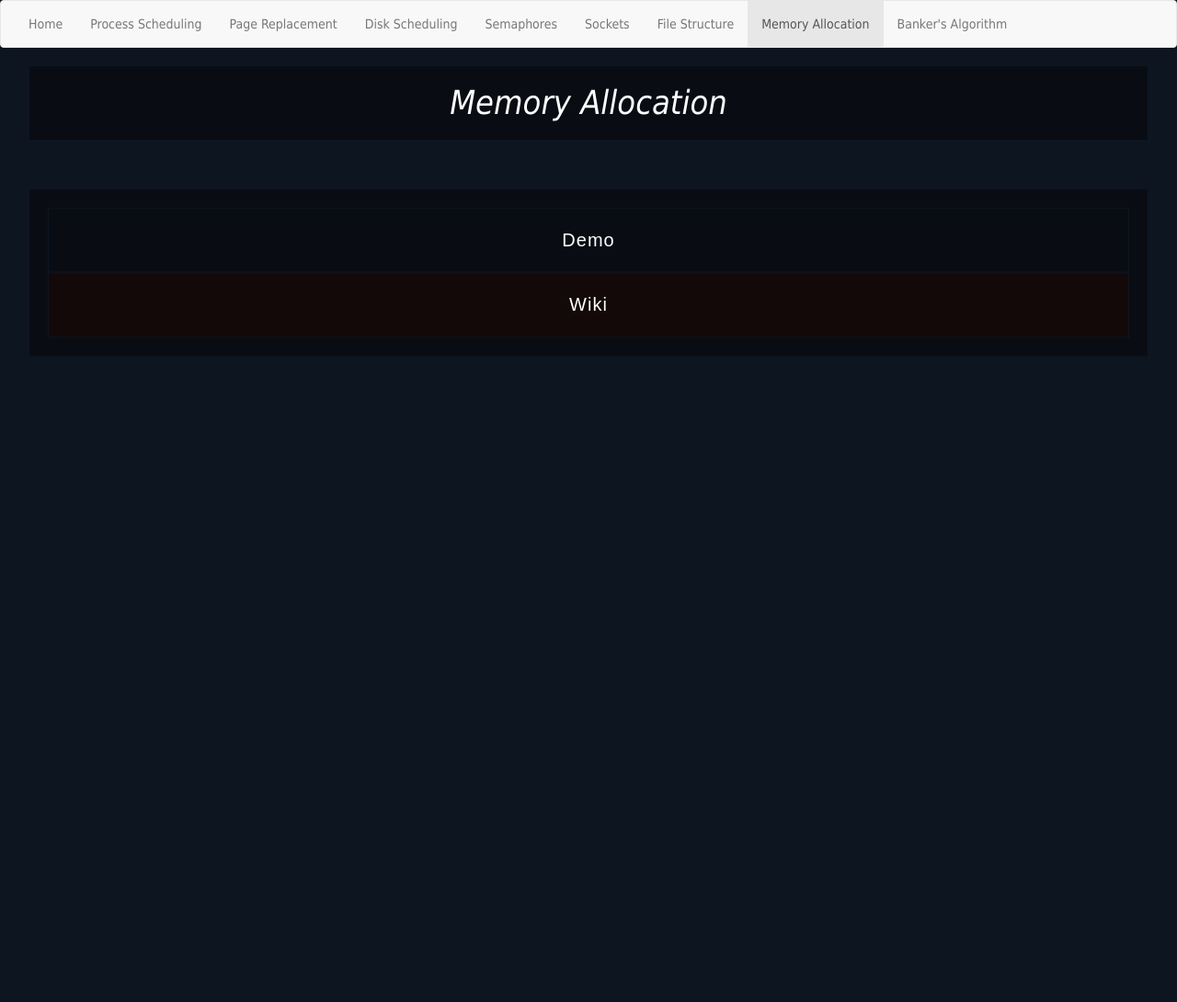
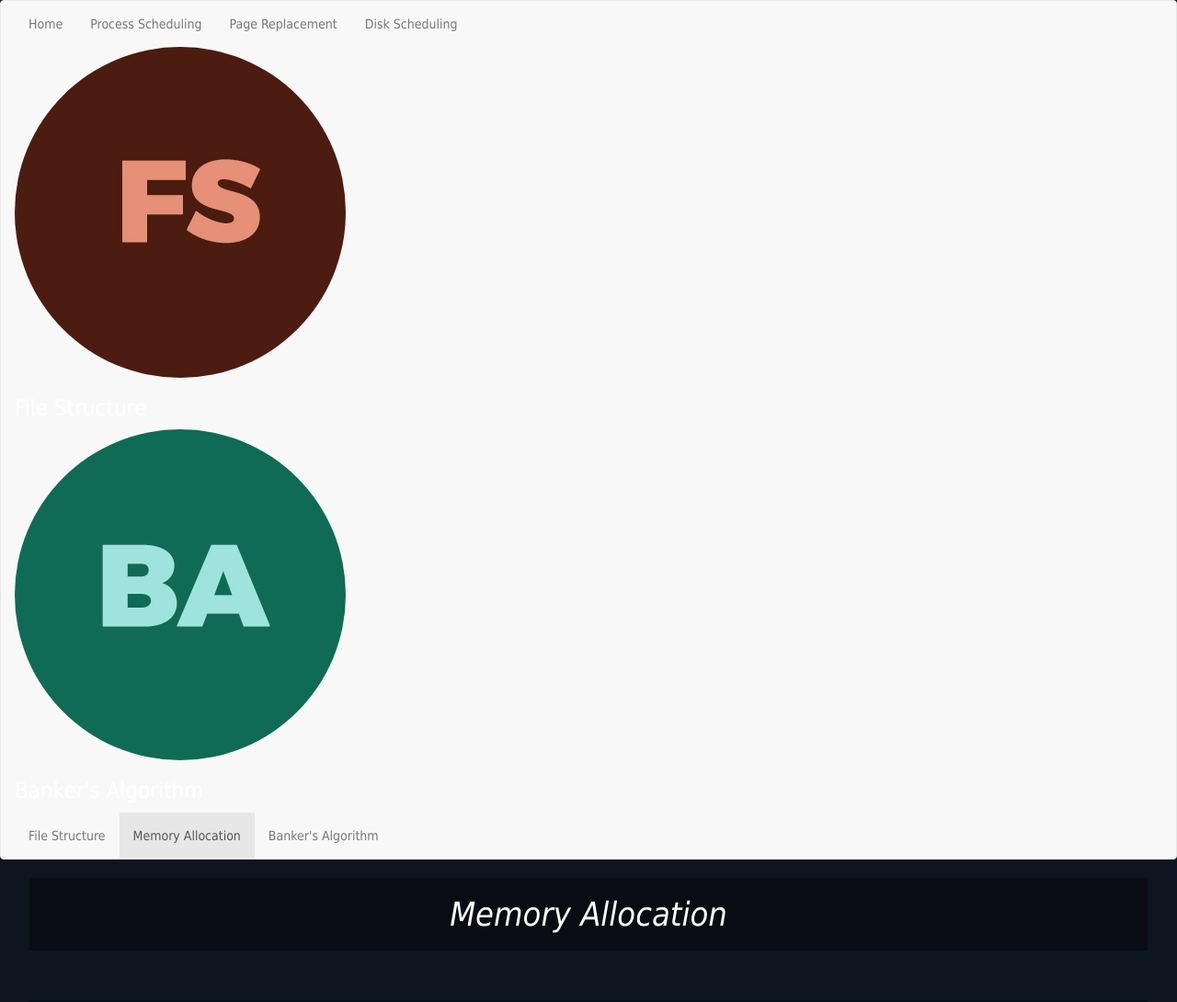
Before and after one commit to viveshCodes/OS-Simulator, a Django app: page /mat/ in a window 1280 px wide. Shown: the top 1090 px of the page at 92% size. Before the commit the page ends 387 px from the top, so only its background shows below. Run offline with Django 3.2, Linux system fonts and the light colour scheme; some libraries are stand-ins or nearby versions.

Commit message:
Fix links

```diff
--- a/disk/templates/disk/index.html
+++ b/disk/templates/disk/index.html
@@ -16,10 +16,9 @@
             <li><a href="/process/">Process Scheduling</a></li>
             <li><a href="/memory/page/">Page Replacement</a></li>
             <li class="active"><a href="/disk/">Disk Scheduling</a></li>
-            <li><a href="/synchro/semaphores/">Semaphores</a></li>
-            <li><a href="/synchro/socket/">Sockets</a></li>
+
             <li><a href="/filesystem/">File Structure</a></li>
-            <li><a href="/mat/">Memory Allocation</a></li>
+
             <li><a href="/synchro/deadlocks/">Banker's Algorithm</a></li>
         </ul>
     </div>
--- a/filesystem/templates/filesystem/home.html
+++ b/filesystem/templates/filesystem/home.html
@@ -17,10 +17,9 @@
 		            <li><a href="/process/">Process Scheduling</a></li>
 		            <li><a href="/memory/page/">Page Replacement</a></li>
 		            <li><a href="/disk/">Disk Scheduling</a></li>
-		            <li><a href="/synchro/semaphores/">Semaphores</a></li>
-		            <li><a href="/synchro/socket/">Sockets</a></li>
+
 		            <li class="active"><a href="/filesystem/">File Structure</a></li>
-		            <li><a href="/mat/">Memory Allocation</a></li>
+
 					<li><a href="/synchro/deadlocks/">Banker's Algorithm</a></li>
 		        </ul>
 		    </div>
--- a/memory/templates/memory/page_index.html
+++ b/memory/templates/memory/page_index.html
@@ -16,10 +16,9 @@
             <li><a href="/process/">Process Scheduling</a></li>
             <li class="active"><a href="/memory/page/">Page Replacement</a></li>
             <li><a href="/disk/">Disk Scheduling</a></li>
-            <li><a href="/synchro/semaphores/">Semaphores</a></li>
-            <li><a href="/synchro/socket/">Sockets</a></li>
+
             <li><a href="/filesystem/">File Structure</a></li>
-            <li><a href="/mat/">Memory Allocation</a></li>
+
             <li><a href="/synchro/deadlocks/">Banker's Algorithm</a></li>
         </ul>
     </div>
--- a/ossim/templates/mat/mainindex.html
+++ b/ossim/templates/mat/mainindex.html
@@ -17,8 +17,26 @@
 		            <li><a href="/process/">Process Scheduling</a></li>
 		            <li><a href="/memory/page/">Page Replacement</a></li>
 		            <li><a href="/disk/">Disk Scheduling</a></li>
-		            <li><a href="/synchro/semaphores/">Semaphores</a></li>
-		            <li><a href="/synchro/socket/">Sockets</a></li>
+		              <div class="span4">
+                <div class="centered service">
+                    <a href = "/filesystem/">
+                        <div class="circle-border zoom-in">
+                            <img class="img-circle" src="{%static 'ossim/images/filesys.jpg' %}" alt="FS">
+                        </div>
+                    </a>
+                    <h3 style="color:white;">File Structure</h3>
+                </div>
+            </div>
+            <div class="span4">
+                <div class="centered service">
+                    <a href = "/synchro/deadlocks/">
+                        <div class="circle-border zoom-in">
+                            <img class="img-circle" src="{%static 'ossim/images/ba.jpg' %}" alt="BA">
+                        </div>
+                    </a>
+                    <h3 style="color:white;">Banker's Algorithm</h3>
+                </div>
+            </div>
 		            <li><a href="/filesystem/">File Structure</a></li>
 		            <li class="active"><a href="/mat/">Memory Allocation</a></li>
 					<li><a href="/synchro/deadlocks/">Banker's Algorithm</a></li>
--- a/process/templates/process/index.html
+++ b/process/templates/process/index.html
@@ -16,10 +16,9 @@
             <li class="active"><a href="/process/">Process Scheduling</a></li>
             <li><a href="/memory/page/">Page Replacement</a></li>
             <li><a href="/disk/">Disk Scheduling</a></li>
-            <li><a href="/synchro/semaphores/">Semaphores</a></li>
-            <li><a href="/synchro/socket/">Sockets</a></li>
+
             <li><a href="/filesystem/">File Structure</a></li>
-            <li><a href="/mat/">Memory Allocation</a></li>
+
             <li><a href="/synchro/deadlocks/">Banker's Algorithm</a></li>
         </ul>
     </div>
--- a/synchro/templates/synchro/bankerindex.html
+++ b/synchro/templates/synchro/bankerindex.html
@@ -17,10 +17,9 @@
 		            <li><a href="/process/">Process Scheduling</a></li>
 		            <li><a href="/memory/page/">Page Replacement</a></li>
 		            <li><a href="/disk/">Disk Scheduling</a></li>
-		            <li><a href="/synchro/semaphores/">Semaphores</a></li>
-		            <li><a href="/synchro/socket/">Sockets</a></li>
+
 		            <li><a href="/filesystem/">File Structure</a></li>
-		            <li><a href="/mat/">Memory Allocation</a></li>
+
 					<li class="active"><a href="/synchro/deadlocks/">Banker's Algorithm</a></li>
 		        </ul>
 		    </div>
--- a/synchro/templates/synchro/socket_index.html
+++ b/synchro/templates/synchro/socket_index.html
@@ -16,10 +16,9 @@
             <li><a href="/process/">Process Scheduling</a></li>
             <li><a href="/memory/page/">Page Replacement</a></li>
             <li><a href="/disk/">Disk Scheduling</a></li>
-            <li><a href="/synchro/semaphores/">Semaphores</a></li>
-            <li class="active"><a href="/synchro/socket/">Sockets</a></li>
+
             <li><a href="/filesystem/">File Structure</a></li>
-            <li><a href="/mat/">Memory Allocation</a></li>
+
             <li><a href="/synchro/deadlocks/">Banker's Algorithm</a></li>
         </ul>
     </div>
```
Also changed, not shown: ossim/templates/ossim/index.html (+9 -17 lines).
